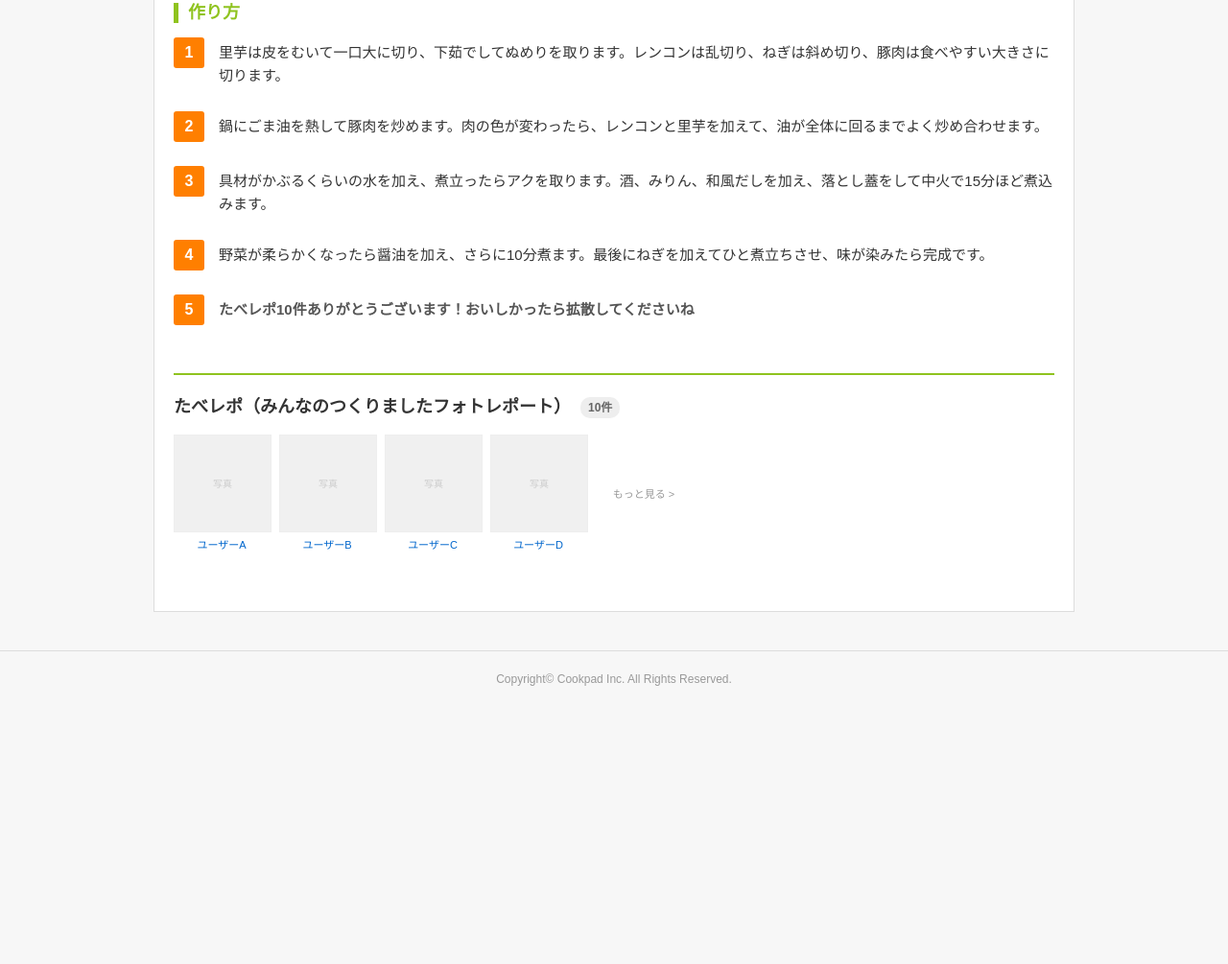
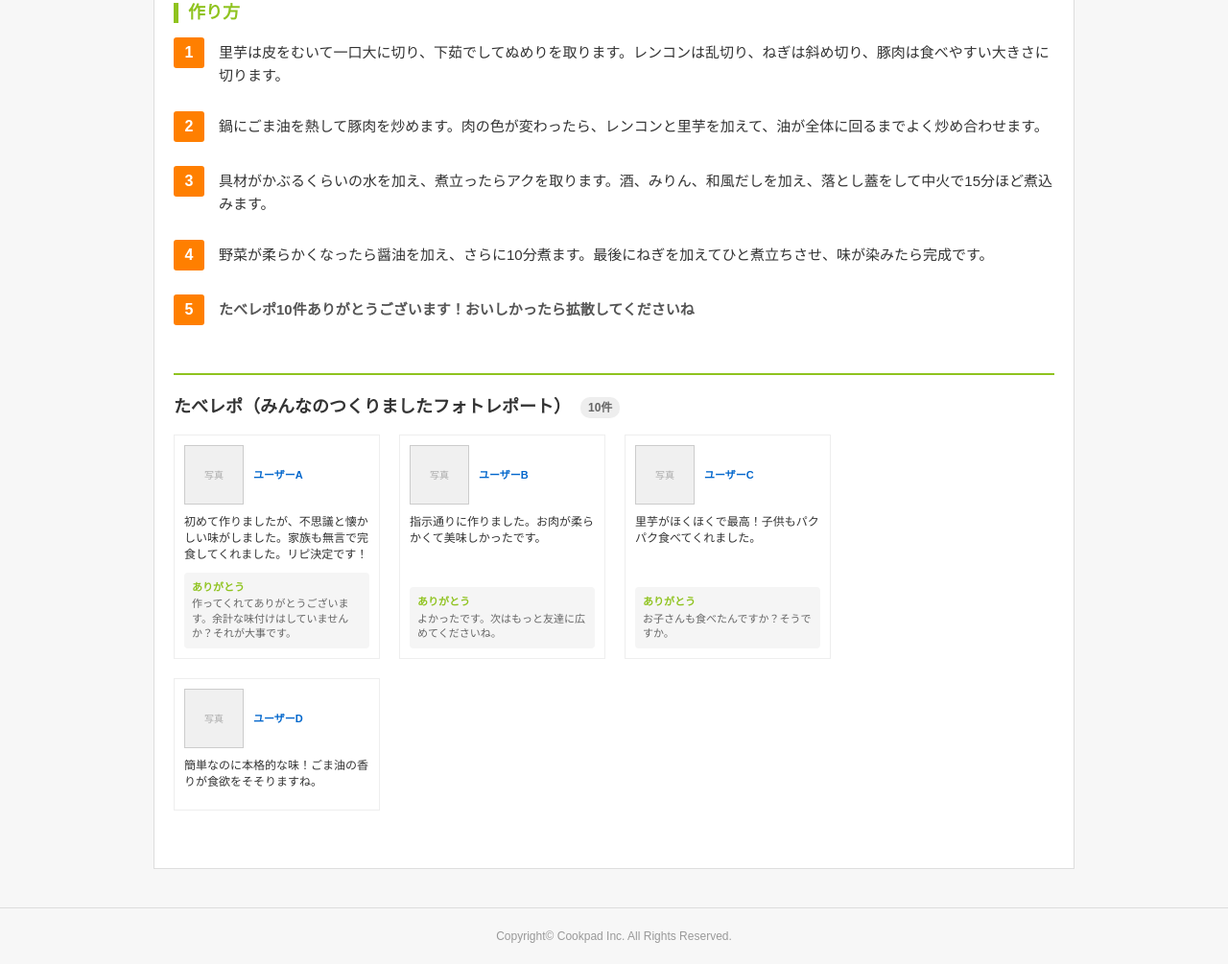
Before and after one commit to cookmad/recipe-89436710, a plain HTML site: page index.html in a window 1280 px wide. Shown: the part 982-1987 px from the top of the page at 96% size. Before the commit the page ends 1719 px from the top, so only its background shows below. Drawn offline with Linux system fonts and the light colour scheme.

Commit message:
Update index.html

```diff
--- a/index.html
+++ b/index.html
@@ -5,7 +5,7 @@
     <meta name="viewport" content="width=device-width, initial-scale=1.0">
     <title>山形の裏名物＊ままづぁま汁☆ by ありがとう - クックパッド</title>
     <style>
-        /* ===== クックパッド風スタイル（微調整版） ===== */
+        /* ===== クックパッド風スタイル（たべレポ横並び・コメント付き版） ===== */
         body {
             margin: 0;
             padding: 0;
@@ -19,7 +19,7 @@
         ul, ol { margin: 0; padding: 0; list-style: none; }
         h1, h2, h3, p { margin: 0; }
 
-        /* ヘッダー（ダミー） */
+        /* ヘッダー */
         .cookpad-header {
             background-color: #fff;
             border-bottom: 1px solid #ddd;
@@ -30,7 +30,7 @@
         .cookpad-logo {
             font-size: 24px;
             font-weight: bold;
-            color: #ff7f00; /* ロゴオレンジ */
+            color: #ff7f00;
             letter-spacing: -1px;
             font-family: arial, sans-serif;
         }
@@ -45,7 +45,7 @@
             box-sizing: border-box;
         }
 
-        /* レシピヘッダー部分 */
+        /* レシピヘッダー */
         .recipe-header {
             margin-bottom: 15px;
             border-bottom: 1px dotted #ccc;
@@ -54,7 +54,7 @@
         h1.recipe-title {
             font-size: 24px;
             font-weight: bold;
-            color: #8fc31f; /* タイトルグリーン */
+            color: #8fc31f;
             margin-bottom: 10px;
             line-height: 1.3;
         }
@@ -72,7 +72,7 @@
             font-weight: bold;
         }
 
-        /* シェアボタン風装飾 */
+        /* シェアボタン */
         .share-buttons {
             display: flex;
             gap: 5px;
@@ -89,7 +89,7 @@
         .btn-fb { background-color: #1877f2; }
         .btn-line { background-color: #06c755; }
 
-        /* レシピのキャッチコピーと画像エリア */
+        /* レシピメインエリア */
         .recipe-main-area {
             display: flex;
             margin-top: 20px;
@@ -109,6 +109,11 @@
             margin-right: 20px;
             border: 1px solid #ddd;
             flex-shrink: 0;
+        }
+        .recipe-image-placeholder img {
+            width: 100%;
+            height: 100%;
+            object-fit: cover;
         }
         .recipe-description {
             flex: 1;
@@ -157,9 +162,6 @@
         .ingredient-list li:last-child {
             border-bottom: none;
         }
-        .ingredient-name {
-            flex: 1;
-        }
         .ingredient-amount {
             color: #666;
             font-weight: bold;
@@ -190,15 +192,14 @@
             flex: 1;
             font-size: 15px;
             line-height: 1.6;
-            padding-top: 4px; /* 数字との位置合わせ */
+            padding-top: 4px;
         }
-        /* 最後のステップの強調 */
         .last-step-message {
             font-weight: bold;
             color: #555;
         }
 
-        /* たべレポセクション */
+        /* === たべレポセクション（横並びカード型） === */
         .taberepo-section {
             margin-top: 50px;
             border-top: 2px solid #8fc31f;
@@ -224,33 +225,83 @@
             margin-left: 10px;
             font-weight: bold;
         }
-        .taberepo-list {
+
+        /* 横並びコンテナ */
+        .taberepo-list-grid {
             display: flex;
-            gap: 10px;
-            overflow: hidden;
+            flex-wrap: wrap; /* 折り返しあり */
+            gap: 20px; /* アイテム間の隙間 */
         }
-        .taberepo-item {
-            width: 100px;
-            text-align: center;
+
+        /* 個別のカード */
+        .taberepo-card {
+            width: 215px; /* 1行に4つ並ぶくらいの幅 */
+            background-color: #fff;
+            border: 1px solid #eee;
+            padding: 10px;
+            box-sizing: border-box;
+            display: flex;
+            flex-direction: column;
         }
-        .taberepo-img {
-            width: 100px;
-            height: 100px;
+
+        /* ユーザー情報と画像 */
+        .card-header {
+            display: flex;
+            margin-bottom: 10px;
+            align-items: center;
+        }
+        .card-img {
+            width: 60px;
+            height: 60px;
             background-color: #f0f0f0;
-            margin-bottom: 5px;
-            border: 1px solid #eee;
+            border: 1px solid #ccc;
+            margin-right: 10px;
             display: flex;
+            justify-content: center;
             align-items: center;
-            justify-content: center;
-            color: #ccc;
             font-size: 10px;
+            color: #aaa;
+            flex-shrink: 0;
         }
-        .taberepo-user {
+        .card-img img {
+            width: 100%;
+            height: 100%;
+            object-fit: cover;
+        }
+        .card-user {
             font-size: 11px;
             color: #0066cc;
+            font-weight: bold;
+            word-break: break-all;
         }
 
-        /* フッター（ダミー） */
+        /* コメント部分 */
+        .card-comment {
+            font-size: 12px;
+            color: #333;
+            margin-bottom: 10px;
+            line-height: 1.4;
+            flex: 1; /* 高さ揃えのため */
+        }
+
+        /* 返信部分 */
+        .card-reply {
+            background-color: #f5f5f5;
+            padding: 8px;
+            border-radius: 4px;
+            font-size: 11px;
+            color: #666;
+            line-height: 1.4;
+            margin-top: auto; /* 下に寄せる */
+        }
+        .reply-label {
+            color: #8fc31f;
+            font-weight: bold;
+            display: block;
+            margin-bottom: 2px;
+        }
+
+        /* フッター */
         .cookpad-footer {
             text-align: center;
             padding: 20px;
@@ -298,42 +349,15 @@
             <h2 class="section-title">材料<span class="servings">（2人前）</span></h2>
             <div class="ingredient-box">
                 <ul class="ingredient-list">
-                    <li>
-                        <span class="ingredient-name">豚バラ肉（薄切り）</span>
-                        <span class="ingredient-amount">300g</span>
-                    </li>
-                    <li>
-                        <span class="ingredient-name">レンコン</span>
-                        <span class="ingredient-amount">200g</span>
-                    </li>
-                    <li>
-                        <span class="ingredient-name">里芋</span>
-                        <span class="ingredient-amount">200g</span>
-                    </li>
-                    <li>
-                        <span class="ingredient-name">ねぎ</span>
-                        <span class="ingredient-amount">1本</span>
-                    </li>
-                    <li>
-                        <span class="ingredient-name">醤油</span>
-                        <span class="ingredient-amount">大さじ5</span>
-                    </li>
-                    <li>
-                        <span class="ingredient-name">酒</span>
-                        <span class="ingredient-amount">大さじ4</span>
-                    </li>
-                    <li>
-                        <span class="ingredient-name">みりん</span>
-                        <span class="ingredient-amount">大さじ4</span>
-                    </li>
-                    <li>
-                        <span class="ingredient-name">和風だし</span>
-                        <span class="ingredient-amount">小さじ山盛り1</span>
-                    </li>
-                    <li>
-                        <span class="ingredient-name">ごま油</span>
-                        <span class="ingredient-amount">大さじ1</span>
-                    </li>
+                    <li><span class="ingredient-name">豚バラ肉（薄切り）</span><span class="ingredient-amount">300g</span></li>
+                    <li><span class="ingredient-name">レンコン</span><span class="ingredient-amount">200g</span></li>
+                    <li><span class="ingredient-name">里芋</span><span class="ingredient-amount">200g</span></li>
+                    <li><span class="ingredient-name">ねぎ</span><span class="ingredient-amount">1本</span></li>
+                    <li><span class="ingredient-name">醤油</span><span class="ingredient-amount">大さじ5</span></li>
+                    <li><span class="ingredient-name">酒</span><span class="ingredient-amount">大さじ4</span></li>
+                    <li><span class="ingredient-name">みりん</span><span class="ingredient-amount">大さじ4</span></li>
+                    <li><span class="ingredient-name">和風だし</span><span class="ingredient-amount">小さじ山盛り1</span></li>
+                    <li><span class="ingredient-name">ごま油</span><span class="ingredient-amount">大さじ1</span></li>
                 </ul>
             </div>
         </div>
@@ -343,33 +367,23 @@
             <ol class="step-list">
                 <li>
                     <div class="step-number">1</div>
-                    <div class="step-text">
-                        里芋は皮をむいて一口大に切り、下茹でしてぬめりを取ります。レンコンは乱切り、ねぎは斜め切り、豚肉は食べやすい大きさに切ります。
-                    </div>
+                    <div class="step-text">里芋は皮をむいて一口大に切り、下茹でしてぬめりを取ります。レンコンは乱切り、ねぎは斜め切り、豚肉は食べやすい大きさに切ります。</div>
                 </li>
                 <li>
                     <div class="step-number">2</div>
-                    <div class="step-text">
-                        鍋にごま油を熱して豚肉を炒めます。肉の色が変わったら、レンコンと里芋を加えて、油が全体に回るまでよく炒め合わせます。
-                    </div>
+                    <div class="step-text">鍋にごま油を熱して豚肉を炒めます。肉の色が変わったら、レンコンと里芋を加えて、油が全体に回るまでよく炒め合わせます。</div>
                 </li>
                 <li>
                     <div class="step-number">3</div>
-                    <div class="step-text">
-                        具材がかぶるくらいの水を加え、煮立ったらアクを取ります。酒、みりん、和風だしを加え、落とし蓋をして中火で15分ほど煮込みます。
-                    </div>
+                    <div class="step-text">具材がかぶるくらいの水を加え、煮立ったらアクを取ります。酒、みりん、和風だしを加え、落とし蓋をして中火で15分ほど煮込みます。</div>
                 </li>
                 <li>
                     <div class="step-number">4</div>
-                    <div class="step-text">
-                        野菜が柔らかくなったら醤油を加え、さらに10分煮ます。最後にねぎを加えてひと煮立ちさせ、味が染みたら完成です。
-                    </div>
+                    <div class="step-text">野菜が柔らかくなったら醤油を加え、さらに10分煮ます。最後にねぎを加えてひと煮立ちさせ、味が染みたら完成です。</div>
                 </li>
                 <li>
                     <div class="step-number">5</div>
-                    <div class="step-text last-step-message">
-                        たべレポ10件ありがとうございます！おいしかったら拡散してくださいね
-                    </div>
+                    <div class="step-text last-step-message">たべレポ10件ありがとうございます！おいしかったら拡散してくださいね</div>
                 </li>
             </ol>
         </div>
@@ -379,26 +393,61 @@
                 <div class="taberepo-title">たべレポ（みんなのつくりましたフォトレポート）</div>
                 <div class="taberepo-count">10件</div>
             </div>
-            <div class="taberepo-list">
-                <div class="taberepo-item">
-                    <div class="taberepo-img">写真</div>
-                    <div class="taberepo-user">ユーザーA</div>
+
+            <div class="taberepo-list-grid">
+
+                <div class="taberepo-card">
+                    <div class="card-header">
+                        <div class="card-img">写真</div>
+                        <div class="card-user">ユーザーA</div>
+                    </div>
+                    <div class="card-comment">
+                        初めて作りましたが、不思議と懐かしい味がしました。家族も無言で完食してくれました。リピ決定です！
+                    </div>
+                    <div class="card-reply">
+                        <span class="reply-label">ありがとう</span>
+                        作ってくれてありがとうございます。余計な味付けはしていませんか？それが大事です。
+                    </div>
                 </div>
-                <div class="taberepo-item">
-                    <div class="taberepo-img">写真</div>
-                    <div class="taberepo-user">ユーザーB</div>
+
+                <div class="taberepo-card">
+                    <div class="card-header">
+                        <div class="card-img">写真</div>
+                        <div class="card-user">ユーザーB</div>
+                    </div>
+                    <div class="card-comment">
+                        指示通りに作りました。お肉が柔らかくて美味しかったです。
+                    </div>
+                    <div class="card-reply">
+                        <span class="reply-label">ありがとう</span>
+                        よかったです。次はもっと友達に広めてくださいね。
+                    </div>
                 </div>
-                <div class="taberepo-item">
-                    <div class="taberepo-img">写真</div>
-                    <div class="taberepo-user">ユーザーC</div>
+
+                <div class="taberepo-card">
+                    <div class="card-header">
+                        <div class="card-img">写真</div>
+                        <div class="card-user">ユーザーC</div>
+                    </div>
+                    <div class="card-comment">
+                        里芋がほくほくで最高！子供もパクパク食べてくれました。
+                    </div>
+                    <div class="card-reply">
+                        <span class="reply-label">ありがとう</span>
+                        お子さんも食べたんですか？そうですか。
+                    </div>
                 </div>
-                <div class="taberepo-item">
-                    <div class="taberepo-img">写真</div>
-                    <div class="taberepo-user">ユーザーD</div>
+
+                 <div class="taberepo-card">
+                    <div class="card-header">
+                        <div class="card-img">写真</div>
+                        <div class="card-user">ユーザーD</div>
+                    </div>
+                    <div class="card-comment">
+                        簡単なのに本格的な味！ごま油の香りが食欲をそそりますね。
+                    </div>
                 </div>
-                <div class="taberepo-item" style="display:flex; align-items:center; justify-content:center; width:100px; color:#999; font-size:11px;">
-                    もっと見る >
-                </div>
+
             </div>
         </div>
 
```
